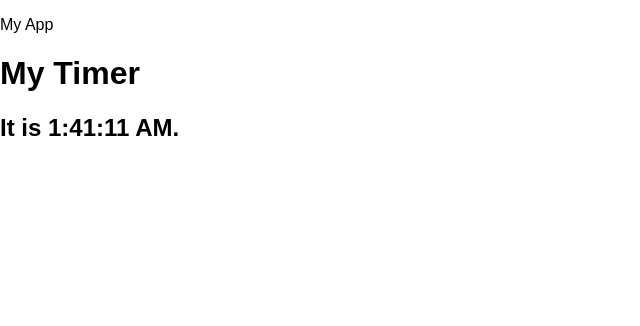
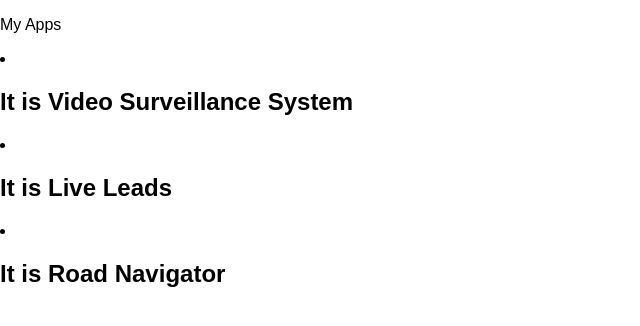
Before and after one commit to azazelA/first-reactapp, a React (Create React App) app: page / in a window 1280 px wide. Shown: the top 326 px of the page, without its empty margins (0-640 px from the left). Built offline with nearby package versions, Linux system fonts and the light colour scheme.

Commit message:
passed data to project items

```diff
--- a/src/App.js
+++ b/src/App.js
@@ -2,11 +2,33 @@ import React, { Component } from 'react';
 import Projects from './Components/Projects';
 
 class Smk extends Component {
+    constructor() {
+        super();
+        // State is always defined inside the constructor
+        this.state = {
+            projects: [
+                {
+                    title: "Video Surveillance System",
+                    category: "Security"
+                },
+                {
+                    title: "Live Leads",
+                    category: "B2B lead generation"
+                },
+                {
+                    title: "Road Navigator",
+                    category: "Directions & Navigation"
+                }
+
+            ]
+        };
+    }
     render(){
         return (
             <div className="App">
-                <p>My App</p>
-                <Projects/>
+                <p>My Apps</p>
+                <Projects projects={this.state.projects}/>
+
             </div>
         )
     }
--- /dev/null
+++ b/src/Components/ProjectItem.js
@@ -0,0 +1,13 @@
+import React, { Component } from 'react';
+
+class ProjectItem extends Component {
+    render(){
+
+        return (
+            <li className="Projects">
+                <h2>It is {this.props.project.title}</h2>
+            </li>
+        )
+    }
+}
+export default ProjectItem;
--- a/src/Components/Projects.js
+++ b/src/Components/Projects.js
@@ -1,33 +1,23 @@
 import React, { Component } from 'react';
+import ProjectItem from './ProjectItem';
 
 class Projects extends Component {
-    constructor(props) {
-        super(props);
-        // State is always defined inside the constructor
-        this.state = {date: new Date()};
-    }
-    // Lifecycle Hooks
-    componentDidMount() {
-        this.timerID = setInterval(
-            () => this.tick(),
-            1000
-        );
-    }
-
-    componentWillUnmount() {
-        clearInterval(this.timerID);
-    }
-    tick() {
-        // Set State
-        this.setState({
-            date: new Date()
-        });
-    }
     render(){
+        console.log(this.props.projects)
+        // (this.props.projects) ? projectNames = this.props.projects.map(projectName => {
+        //     console.log(projectName)
+        // })
+        let projectNames
+        if(this.props.projects){
+            projectNames = this.props.projects.map(projectName => {
+                return (
+                    <ProjectItem project={projectName} key={projectName.title}/>
+                )
+            })
+        }
         return (
             <div className="Projects">
-                <h1>My Timer</h1>
-                <h2>It is {this.state.date.toLocaleTimeString()}.</h2>
+                {projectNames}
             </div>
         )
     }
```
